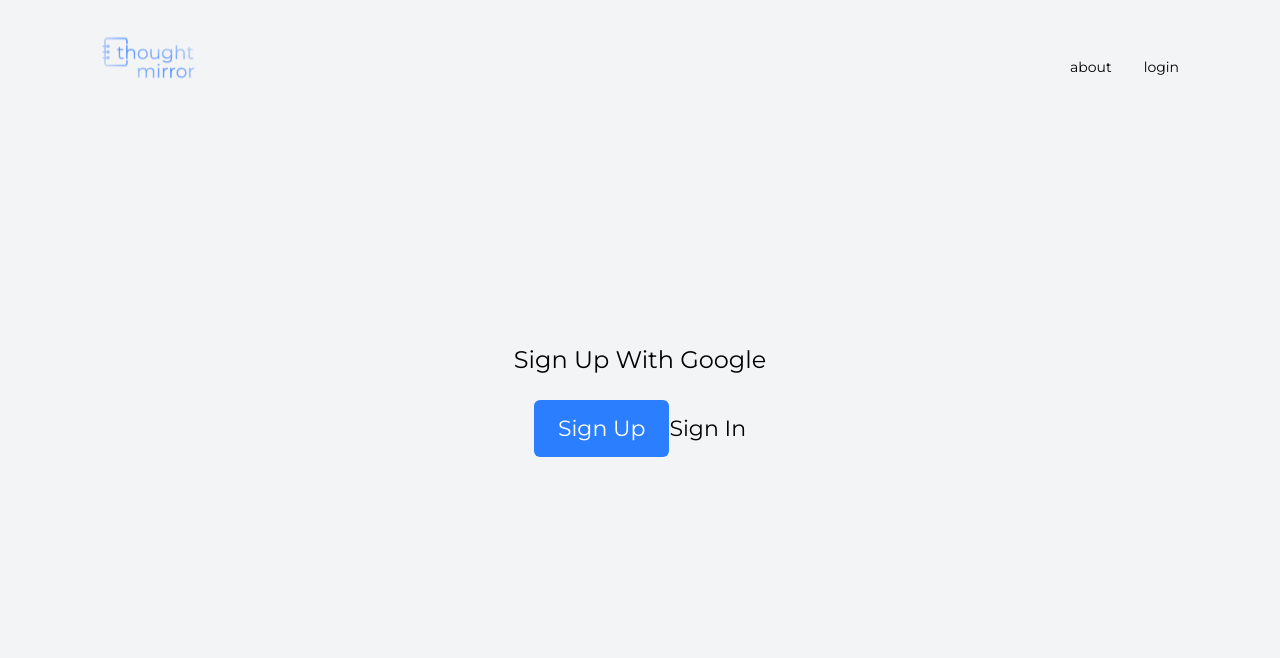
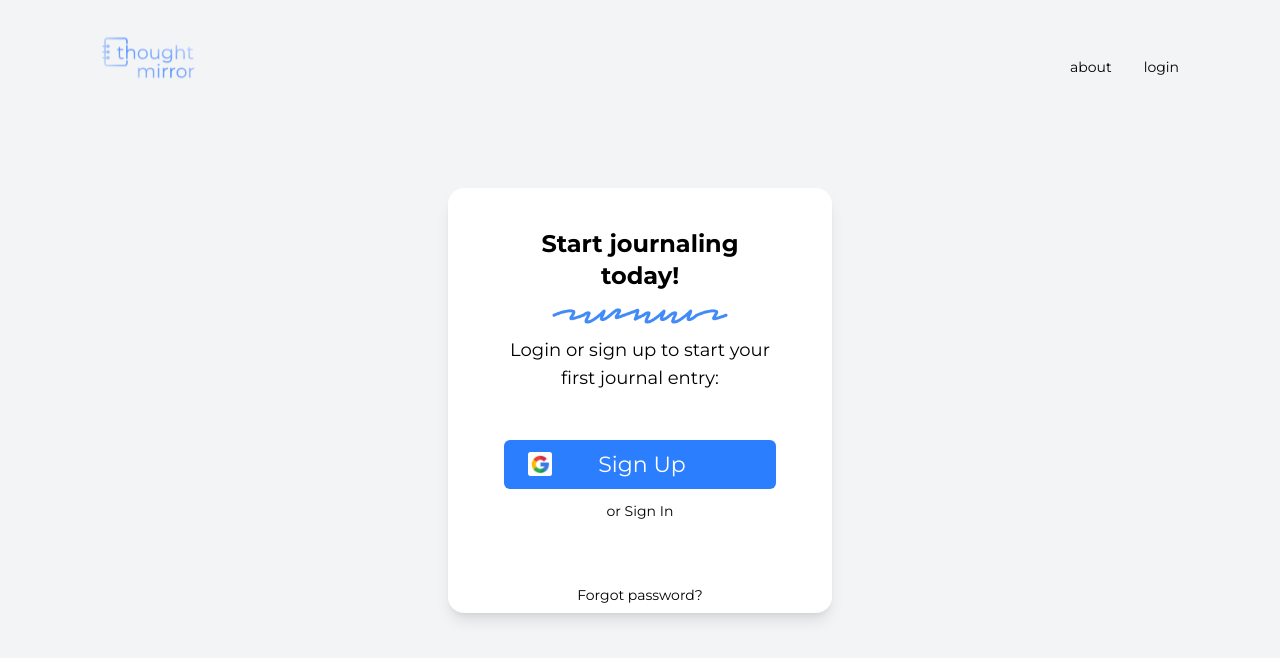
Before and after one commit to archangelinux/thoughtmirror, a Next.js app in the folder frontend/: page /pages/signup in a window 1280 px wide. Shown: the top 658 px of the page. Built offline with nearby package versions, Linux system fonts and the light colour scheme; no server answers.

Commit message:
Created new signin/singup pages.

```diff
--- a/frontend/src/app/pages/signin/page.tsx
+++ b/frontend/src/app/pages/signin/page.tsx
@@ -74,17 +74,41 @@ const SignInWithGoogle: React.FC = () => {
 
   return (
     <div className="flex items-center justify-center min-h-screen bg-gray-100">
-      <div className="text-center">
-        <h2 className="text-2xl mb-6">Sign In With Google</h2>
+      <div className="text-center bg-white p-14 pb-2 pt-10 rounded-2xl shadow-lg max-w-96 w-full flex flex-col justify-start">
+        <h2 className="text-2xl font-bold mb-4">Start journaling today!</h2>
+
+        <img
+          src="/blue_squiggle.png"
+          className="mx-auto mb-3 w-44 h-4"  // Centers the image and adds margin below it
+        />
+
+        <h2 className="text-lg mb-12">Login or sign up to start your first journal entry:</h2>
+
         <button
           onClick={handleGoogleSignIn}
-          className="px-6 py-3 bg-blue-500 text-white rounded-md hover:bg-blue-600 transition duration-300"
+          className="px-6 py-2 bg-blue-500 text-white rounded-md hover:bg-blue-600 transition duration-300 mb-3 flex items-center justify-between"
         >
-          Sign In
+          <img
+            src="/google_logo.png"
+            alt="Icon"
+            className="w-6 h-6 mr-2"
+          />
+          <span className="flex-grow text-center mr-7">Sign In</span>
         </button>
-        <a href="/pages/signup">Sign Up</a>
+
+        <a
+          className="text-sm py-0 hover:text-gray-500 transition duration-300"
+          href="/pages/signup"
+        >
+          or Sign Up
+        </a>
+        <div className="h-14"></div>
+        <p className="text-sm mt-2 pt-0 hover:text-gray-500 hover:underline transition duration-300 cursor-pointer">
+          Forgot password?
+        </p>
       </div>
     </div>
+
   );
 };
 
--- a/frontend/src/app/pages/signup/page.tsx
+++ b/frontend/src/app/pages/signup/page.tsx
@@ -1,5 +1,6 @@
 "use client";
 
+// import { Container, Box, Title } from "./index.styles";
 import React, { useEffect, useState } from "react";
 import { signInWithGoogle } from "@/app/firebase/authService";
 import { useRouter } from "next/navigation";
@@ -73,16 +74,39 @@ const SignUp: React.FC = () => {
   }
 
   return (
-    <div className="flex items-center justify-center min-h-screen bg-gray-100">
-      <div className="text-center">
-        <h2 className="text-2xl mb-6">Sign Up With Google</h2>
+<div className="flex items-center justify-center min-h-screen bg-gray-100">
+      <div className="text-center bg-white p-14 pb-2 pt-10 rounded-2xl shadow-lg max-w-96 w-full flex flex-col justify-start">
+        <h2 className="text-2xl font-bold mb-4">Start journaling today!</h2>
+
+        <img
+          src="/blue_squiggle.png"
+          className="mx-auto mb-3 w-44 h-4"  // Centers the image and adds margin below it
+        />
+
+        <h2 className="text-lg mb-12">Login or sign up to start your first journal entry:</h2>
+
         <button
           onClick={handleGoogleSignIn}
-          className="px-6 py-3 bg-blue-500 text-white rounded-md hover:bg-blue-600 transition duration-300"
+          className="px-6 py-2 bg-blue-500 text-white rounded-md hover:bg-blue-600 transition duration-300 mb-3 flex items-center justify-between"
         >
-          Sign Up
+          <img
+            src="/google_logo.png"
+            alt="Icon"
+            className="w-6 h-6 mr-2"
+          />
+          <span className="flex-grow text-center mr-7">Sign Up</span>
         </button>
-        <a href="/pages/signin">Sign In</a>
+
+        <a
+          className="text-sm py-0 hover:text-gray-500 transition duration-300"
+          href="/pages/signin"
+        >
+          or Sign In
+        </a>
+        <div className="h-14"></div>
+        <p className="text-sm mt-2 pt-0 hover:text-gray-500 hover:underline transition duration-300 cursor-pointer">
+          Forgot password?
+        </p>
       </div>
     </div>
   );
```
Also changed, not shown: frontend/public/blue_squiggle.png (added), frontend/public/google_logo.png (added).
